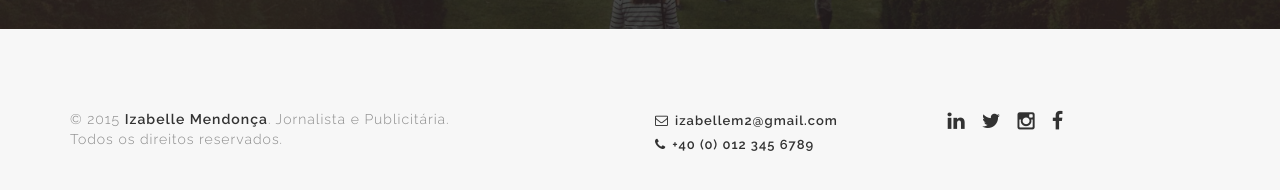
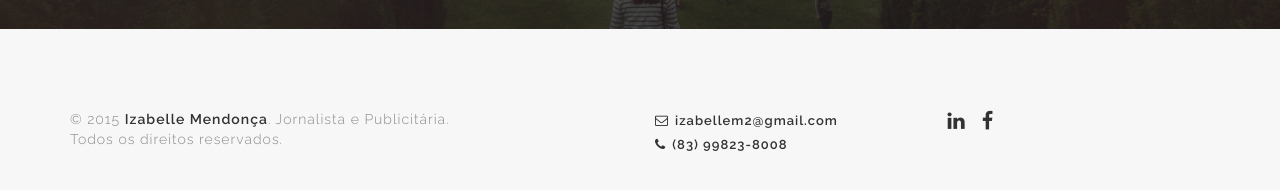
Before and after one commit to dfmedeiros/izabelle_mendonca, a Jekyll site: the page built from contact.html, in a window 1280 px wide. Shown: the part 501-691 px from the top of the page. Built offline with Jekyll 4.4.1, drawn with Linux system fonts in a browser that asks for light colours.

Commit message:
removing personal social networks and adding phone

```diff
--- a/_config.yml
+++ b/_config.yml
@@ -1,16 +1,15 @@
 # Site settings
 title: Izabelle Mendonça
 email: izabellem2@gmail.com
+phone: (83) 99823-8008
 description: > # this means to ignore newlines until "baseurl:"
   Write an awesome description for your new site here. You can edit this
   line in _config.yml. It will appear in your document head meta (for
   Google search results) and in your feed.xml site description.
 baseurl: "" # the subpath of your site, e.g. /blog/
 url: "http://izabellemendonca.com" # the base hostname & protocol for your site
-twitter_username: jekyllrb
 facebook_username:  izabelle.mendonca.3
 linkedin_username:  izabellemendonca
-instagram_username:  izabellemendonca
 
 # Build settings
 markdown: kramdown
--- a/_includes/footer.html
+++ b/_includes/footer.html
@@ -13,15 +13,13 @@
       <div class="col-md-3 col-sm-4 col-xs-12">
         <ul class="link-small">
           <li><a href="mailto:{{ site.email}}"><i class="fa fa-envelope-o left"></i>{{ site.email }}</a></li>
-          <li><a><i class="fa fa-phone left"></i>+40 (0) 012 345 6789</a></li>
+          <li><a><i class="fa fa-phone left"></i>{{ site.phone }}</a></li>
         </ul>
       </div>
 
       <div class="col-md-3 col-sm-4 col-xs-12">
         <ul class="social">
           <li><a target="_blank" href="https://www.linkedin.com/in/{{ site.linkedin_username }}"><i class="fa fa-linkedin"></i></a></li>
-          <li><a target="_blank" href="https://www.twitter.com/{{ site.twitter_username }}"><i class="fa fa-twitter"></i></a></li>
-          <li><a target="_blank" href="https://instagram.com/{{ site.instagram_username }}"><i class="fa fa-instagram"></i></a></li>
           <li><a target="_blank" href="https://www.facebook.com/{{ site.facebook_username }}"><i class="fa fa-facebook"></i></a></li>
         </ul>
       </div>
```
